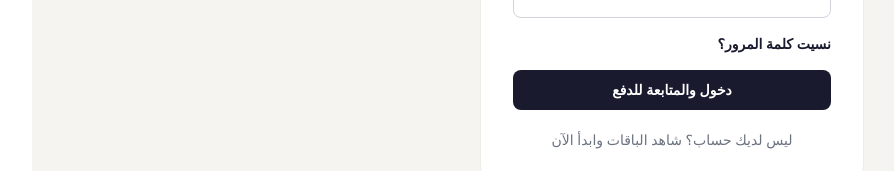
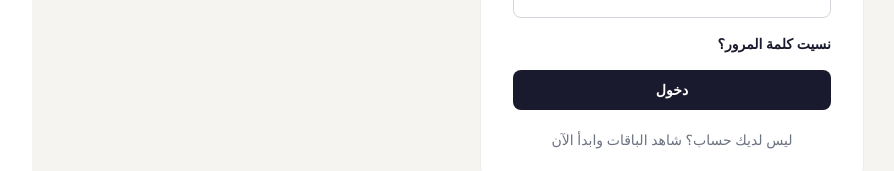
Before and after one commit to alaaalhrebi/inteleye, a Next.js app: page /login in a window 1280 px wide. Shown: the part 424-595 px from the top of the page, without its empty margins (42-936 px from the left). Built offline with nearby package versions, Linux system fonts and the light colour scheme; no server answers.

Commit message:
Update page.tsx

```diff
--- a/src/app/login/page.tsx
+++ b/src/app/login/page.tsx
@@ -104,7 +104,7 @@ function LoginForm() {
             disabled={loading}
             className="w-full bg-[#1a1a2e] text-white rounded-lg py-2.5 text-sm font-bold disabled:opacity-60"
           >
-            {loading ? "جاري الدخول..." : "دخول والمتابعة للدفع"}
+            {loading ? "جاري الدخول..." : "دخول "}
           </button>
         </form>
 
```
